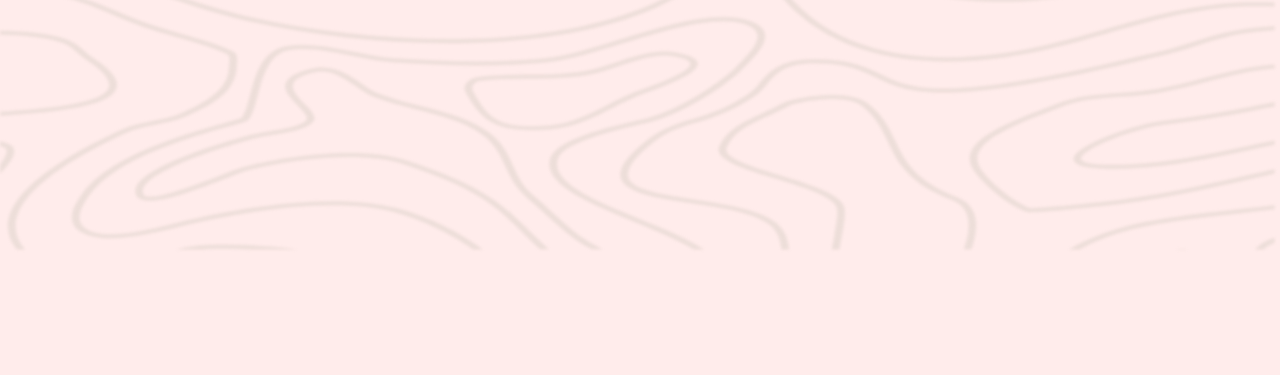
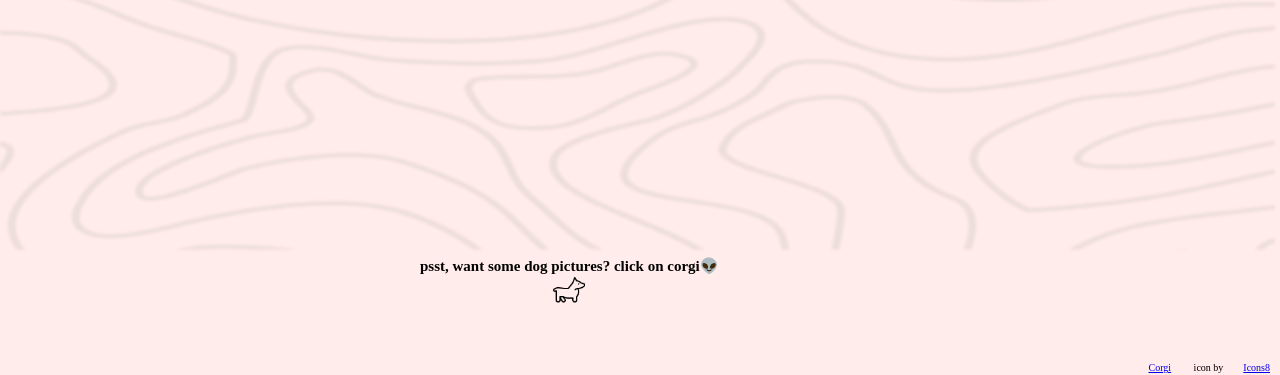
Before and after one commit to karinaDen/FWD, a plain HTML site: page HW/Progect page.html in a window 1280 px wide. Shown: the part 425-800 px from the top of the page. Drawn offline with Linux system fonts and the light colour scheme; a web font is replaced by a local one.

Commit message:
add : API with random picture of dogs and for align use grid for my homework

```diff
--- a/HW/Progect page.html
+++ b/HW/Progect page.html
@@ -11,6 +11,17 @@
         a {
             margin: 10px;
         }
+        .grid-container {
+            display: grid;
+            grid-template-columns: auto auto auto;
+            padding: 0px;
+        }
+        .grid-item {
+            padding: 0px;
+            font-size: 15px;
+            text-align: center;
+        }
+
     </style>
 </head>
 <body>
@@ -36,5 +47,51 @@
     <h1 class="text1">for future projects follow my<a href="https://github.com/karinaDen"> github</a> </h1>
 </div>
 
+
+<div class="grid-container">
+    <div class="grid-item"></div>
+    <div class="grid-item"><h4>psst, want some dog pictures? click on corgi👽</h4></div>
+    <div class="grid-item"></div>
+    <div class="grid-item"></div>
+    <div class="grid-item"><p  onClick="getRandomImage()"> <img class="CorgiPic" src="images/output-onlinegiftools.gif"></p></div>
+    <div class="grid-item"></div>
+    <div class="grid-item"></div>
+    <div class="grid-item"><br />
+        <br />
+        <img class="dogImage" id="dogImage"></div>
+    <div class="grid-item"></div>
+    <div class="grid-item"></div>
+    <div class="grid-item"></div>
+    <div class="grid-item"><div class="secret">
+        <a target="_blank" href="https://icons8.com/icon/olDI0uD2USQE/corgi">Corgi</a> <a>icon by</a><a target="_blank" href="https://icons8.com">Icons8</a>
+    </div></div>
+</div>
+
+
+<script>
+    function httpGet(theUrl)
+    {
+        var xmlHttp = new XMLHttpRequest();
+        xmlHttp.open( "GET", theUrl, false );
+        xmlHttp.send( null );
+        return xmlHttp.responseText;
+    }
+
+    function getRandomImage()
+    {
+        var json = httpGet('https://dog.ceo/api/breeds/image/random');
+        console.log(json);
+
+        var array = JSON.parse(json);
+        console.log(array);
+
+        var url = array.message;
+        console.log(url);
+
+        var image = document.getElementById('dogImage');
+
+        image.src = url;
+    }
+</script>
 </body>
 </html>
--- a/HW/Progect style.css
+++ b/HW/Progect style.css
@@ -105,3 +105,14 @@ body {
 
     color: #000000;
 }
+.secret{
+    font-size: 10px;
+    text-align: right;
+}
+.CorgiPic{
+    width: 32px;
+    height: 32px;
+}
+.dogImage{
+    margin-left: auto;
+}
```
